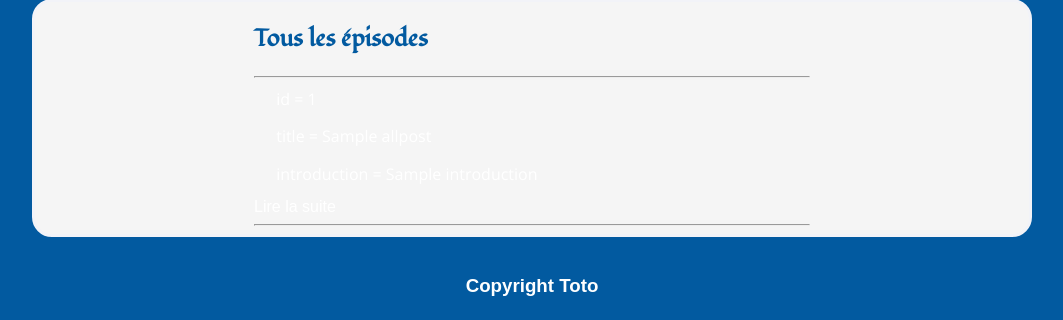
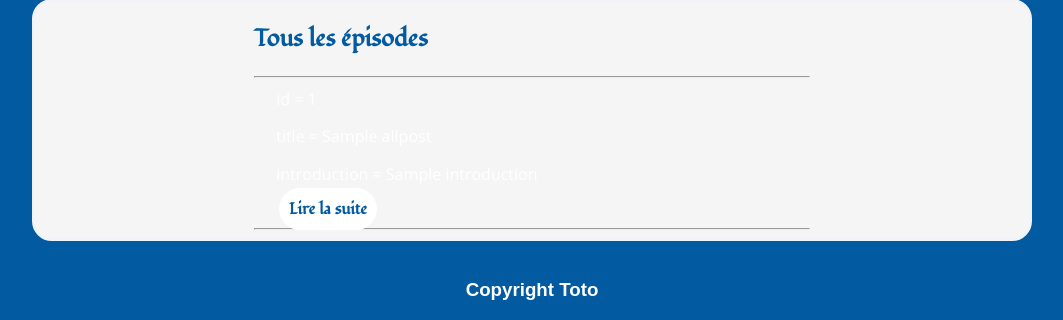
Before and after one commit to EmmanuelBlanchard/OpenClassroomsProject4, a PHP site: template templates/frontoffice/posts.html.php in a window 1280 px wide. Shown: the part 920-1240 px from the top of the page, without its empty margins (108-1171 px from the left). Before the commit the page ends 1216 px from the top, so only its background shows below. Run offline with PHP 8.4, Linux system fonts and the light colour scheme; the template is opened without the code that fills it: most values are stand-ins (such as "Sample title", 1, 10 or a date in 2020).

Commit message:
Dans dossier templates/frontoffice et fichier posts.html.php, ajout antislash  pour prendre en compte la classe 'linkToTheRestOfThePost'

```diff
--- a/templates/frontoffice/posts.html.php
+++ b/templates/frontoffice/posts.html.php
@@ -5,7 +5,7 @@
     <p>id = <?=$post['id']?></p>
     <p>title = <?=$post['title']?></p>
     <p>introduction = <?=$post['introduction']?></p>
-    <a href="index.php?action=post&id=<?=$post['id']?> class='linkToTheRestOfThePost' ">Lire la suite</a>
+    <a href="index.php?action=post&id=<?=$post['id']?>\" class="linkToTheRestOfThePost">Lire la suite</a>
     <hr>
 </section>
 <?php endforeach; ?>
```
